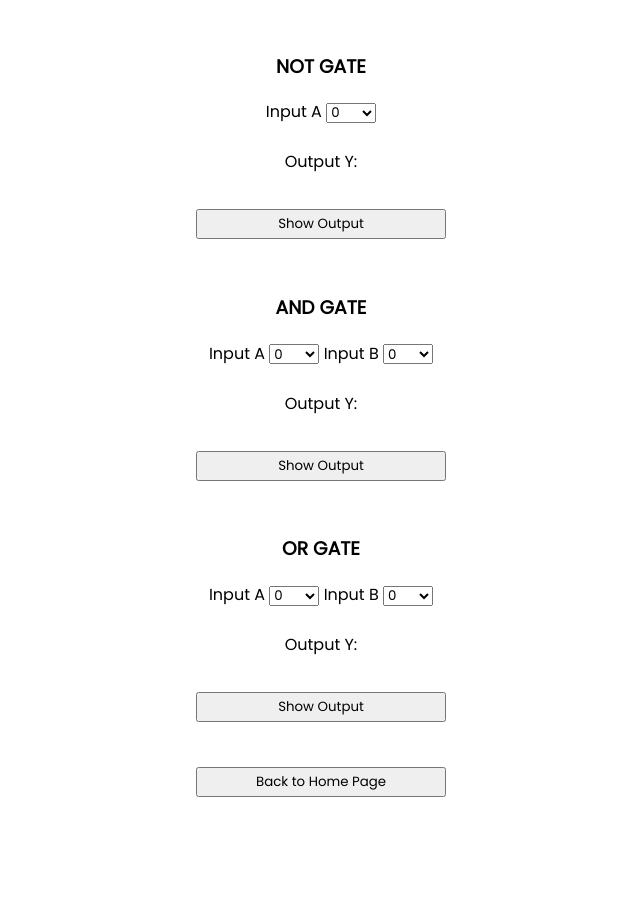
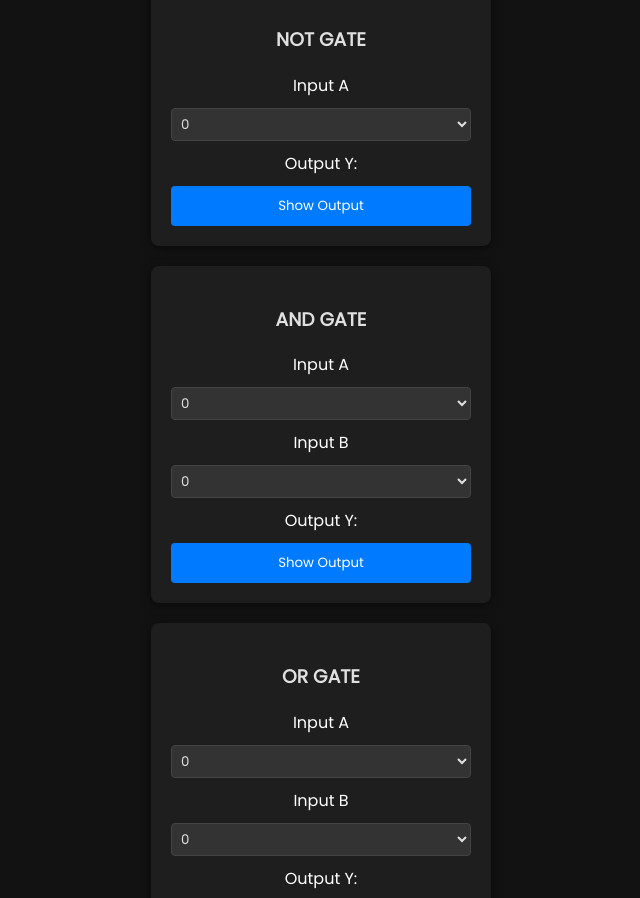
Before and after one commit to ashutoshswamy/Logic-Gate-Visualizer, a plain HTML site: page pages/basic_gates.html in a window 1280 px wide. Shown: the part 133-1031 px from the top of the page, without its empty margins (319-959 px from the left). Before the commit the page ends 948 px from the top, so only its background shows below. Drawn offline with Linux system fonts and the light colour scheme.

Commit message:
Add files via upload

```diff
--- a/pages/basic_gates.html
+++ b/pages/basic_gates.html
@@ -11,11 +11,12 @@
       rel="stylesheet"
     />
     <link rel="stylesheet" href="../styles/basic_gates.css" />
-    <script text="javascript" src="../js/basic_gates.js"></script>
+    <script src="../js/basic_gates.js" defer></script>
   </head>
   <body>
     <h1 class="title">Basic Gates</h1>
-    <div class="notgate">
+
+    <div class="gate-container notgate">
       <h3>NOT GATE</h3>
       <label>Input A</label>
       <select id="not-inputa">
@@ -23,13 +24,12 @@
         <option value="1">1</option>
       </select>
       <br />
-      <br />
       <label id="notoutput">Output Y: </label>
-      <br />
       <br />
       <button onclick="notGate()">Show Output</button>
     </div>
-    <div class="andgate">
+
+    <div class="gate-container andgate">
       <h3>AND GATE</h3>
       <label>Input A</label>
       <select id="and-inputa">
@@ -42,13 +42,12 @@
         <option value="1">1</option>
       </select>
       <br />
-      <br />
       <label id="andoutput">Output Y: </label>
-      <br />
       <br />
       <button onclick="andGate()">Show Output</button>
     </div>
-    <div class="orgate">
+
+    <div class="gate-container orgate">
       <h3>OR GATE</h3>
       <label>Input A</label>
       <select id="or-inputa">
@@ -61,12 +60,11 @@
         <option value="1">1</option>
       </select>
       <br />
-      <br />
       <label id="oroutput">Output Y: </label>
-      <br />
       <br />
       <button onclick="orGate()">Show Output</button>
     </div>
+
     <div class="backdiv">
       <a href="../index.html"><button>Back to Home Page</button></a>
     </div>
--- a/styles/basic_gates.css
+++ b/styles/basic_gates.css
@@ -1,29 +1,74 @@
 body {
   font-family: "Poppins", sans-serif;
+  background-color: #121212;
+  color: #e0e0e0;
+  margin: 0;
+  padding: 20px;
+  display: flex;
+  flex-direction: column;
+  align-items: center;
 }
 
 h1.title {
-  padding-top: 50px;
+  color: #ffffff;
+  margin-bottom: 20px;
+}
+
+.gate-container {
+  background: #1e1e1e;
+  border-radius: 8px;
+  box-shadow: 0 2px 10px rgba(0, 0, 0, 0.5);
+  padding: 20px;
+  margin: 10px 0;
+  width: 300px;
   text-align: center;
 }
 
-div.notgate,
-div.andgate,
-div.orgate,
-div.backdiv {
-  padding-top: 25px;
-  text-align: center;
+label {
+  color: #ffffff;
 }
 
 select {
   font-family: "Poppins", sans-serif;
-  width: 50px;
-  height: 20px;
+  background-color: #333;
+  color: #e0e0e0;
+  border: 1px solid #444;
+  border-radius: 4px;
+  padding: 5px;
+  margin: 10px 0;
+  width: 100%;
 }
 
 button {
   font-family: "Poppins", sans-serif;
-  width: 250px;
-  height: 30px;
-  margin: 10px;
+  padding: 10px 15px;
+  background-color: #007bff;
+  color: white;
+  border: none;
+  border-radius: 4px;
+  cursor: pointer;
+  margin-top: 10px;
+  transition: background-color 0.3s;
+  width: 100%;
 }
+
+button:hover {
+  background-color: #0056b3;
+}
+
+.backdiv {
+  margin-top: 20px;
+  text-align: center;
+}
+
+.backdiv a {
+  text-decoration: none;
+}
+
+.backdiv button {
+  background-color: #ff5722;
+}
+
+.backdiv button:hover {
+  background-color: #e64a19;
+}
--- a/styles/derived_gates.css
+++ b/styles/derived_gates.css
@@ -1,28 +1,74 @@
 body {
   font-family: "Poppins", sans-serif;
+  background-color: #121212;
+  color: #e0e0e0;
+  margin: 0;
+  padding: 20px;
+  display: flex;
+  flex-direction: column;
+  align-items: center;
 }
 
 h1.title {
-  padding-top: 50px;
+  color: #ffffff;
+  margin-bottom: 20px;
+}
+
+.gate-container {
+  background: #1e1e1e;
+  border-radius: 8px;
+  box-shadow: 0 2px 10px rgba(0, 0, 0, 0.5);
+  padding: 20px;
+  margin: 10px 0;
+  width: 300px;
   text-align: center;
 }
 
-div.xorgate,
-div.xnorgate,
-div.backdiv {
-  padding-top: 25px;
-  text-align: center;
+label {
+  color: #ffffff;
 }
 
 select {
   font-family: "Poppins", sans-serif;
-  width: 50px;
-  height: 20px;
+  background-color: #333;
+  color: #e0e0e0;
+  border: 1px solid #444;
+  border-radius: 4px;
+  padding: 5px;
+  margin: 10px 0;
+  width: 100%;
 }
 
 button {
   font-family: "Poppins", sans-serif;
-  width: 250px;
-  height: 30px;
-  margin: 10px;
+  padding: 10px 15px;
+  background-color: #007bff;
+  color: white;
+  border: none;
+  border-radius: 4px;
+  cursor: pointer;
+  margin-top: 10px;
+  transition: background-color 0.3s;
+  width: 100%;
 }
+
+button:hover {
+  background-color: #0056b3;
+}
+
+.backdiv {
+  margin-top: 20px;
+  text-align: center;
+}
+
+.backdiv a {
+  text-decoration: none;
+}
+
+.backdiv button {
+  background-color: #ff5722;
+}
+
+.backdiv button:hover {
+  background-color: #e64a19;
+}
--- a/styles/index.css
+++ b/styles/index.css
@@ -1,25 +1,56 @@
 body {
   font-family: "Poppins", sans-serif;
+  background-color: #121212;
+  color: #e0e0e0;
+  margin: 0;
+  padding: 20px;
+  display: flex;
+  flex-direction: column;
+  align-items: center;
 }
 
 h1.title {
-  padding-top: 50px;
-  text-align: center;
+  color: #ffffff;
+  margin-bottom: 20px;
 }
 
-div.buttons {
-  padding-top: 25px;
-  text-align: center;
-}
-
-div.devinfo {
-  padding-top: 25px;
-  text-align: center;
+.buttons {
+  display: flex;
+  flex-direction: column;
+  align-items: center;
 }
 
 button {
   font-family: "Poppins", sans-serif;
-  width: 250px;
-  height: 40px;
-  margin: 10px;
+  padding: 10px 15px;
+  background-color: #007bff;
+  color: white;
+  border: none;
+  border-radius: 4px;
+  cursor: pointer;
+  margin: 10px 0;
+  transition: background-color 0.3s;
+  width: 200px;
 }
+
+button:hover {
+  background-color: #0056b3;
+}
+
+.devinfo {
+  margin-top: 20px;
+  text-align: center;
+}
+
+.devinfo h3 {
+  color: #e0e0e0;
+}
+
+.devinfo a {
+  color: #1e90ff;
+  text-decoration: none;
+}
+
+.devinfo a:hover {
+  text-decoration: underline;
+}
--- a/styles/universal_gates.css
+++ b/styles/universal_gates.css
@@ -1,28 +1,74 @@
 body {
   font-family: "Poppins", sans-serif;
+  background-color: #121212;
+  color: #e0e0e0;
+  margin: 0;
+  padding: 20px;
+  display: flex;
+  flex-direction: column;
+  align-items: center;
 }
 
 h1.title {
-  padding-top: 50px;
+  color: #ffffff;
+  margin-bottom: 20px;
+}
+
+.gate-container {
+  background: #1e1e1e;
+  border-radius: 8px;
+  box-shadow: 0 2px 10px rgba(0, 0, 0, 0.5);
+  padding: 20px;
+  margin: 10px 0;
+  width: 300px;
   text-align: center;
 }
 
-div.nandgate,
-div.norgate,
-div.backdiv {
-  padding-top: 25px;
-  text-align: center;
+label {
+  color: #ffffff;
 }
 
 select {
   font-family: "Poppins", sans-serif;
-  width: 50px;
-  height: 20px;
+  background-color: #333;
+  color: #e0e0e0;
+  border: 1px solid #444;
+  border-radius: 4px;
+  padding: 5px;
+  margin: 10px 0;
+  width: 100%;
 }
 
 button {
   font-family: "Poppins", sans-serif;
-  width: 250px;
-  height: 30px;
-  margin: 10px;
+  padding: 10px 15px;
+  background-color: #007bff;
+  color: white;
+  border: none;
+  border-radius: 4px;
+  cursor: pointer;
+  margin-top: 10px;
+  transition: background-color 0.3s;
+  width: 100%;
 }
+
+button:hover {
+  background-color: #0056b3;
+}
+
+.backdiv {
+  margin-top: 20px;
+  text-align: center;
+}
+
+.backdiv a {
+  text-decoration: none;
+}
+
+.backdiv button {
+  background-color: #ff5722;
+}
+
+.backdiv button:hover {
+  background-color: #e64a19;
+}
```
Also changed, not shown: index.html (+2 -2 lines), pages/derived_gates.html (+6 -7 lines), pages/universal_gates.html (+6 -7 lines).
